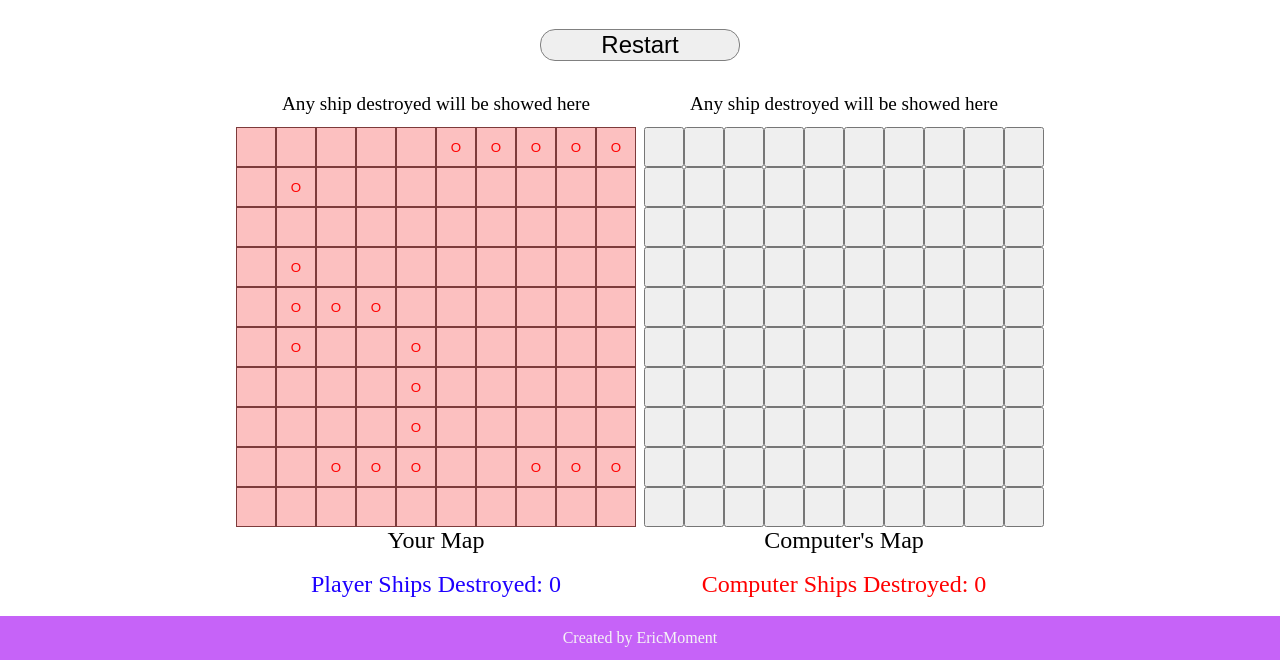
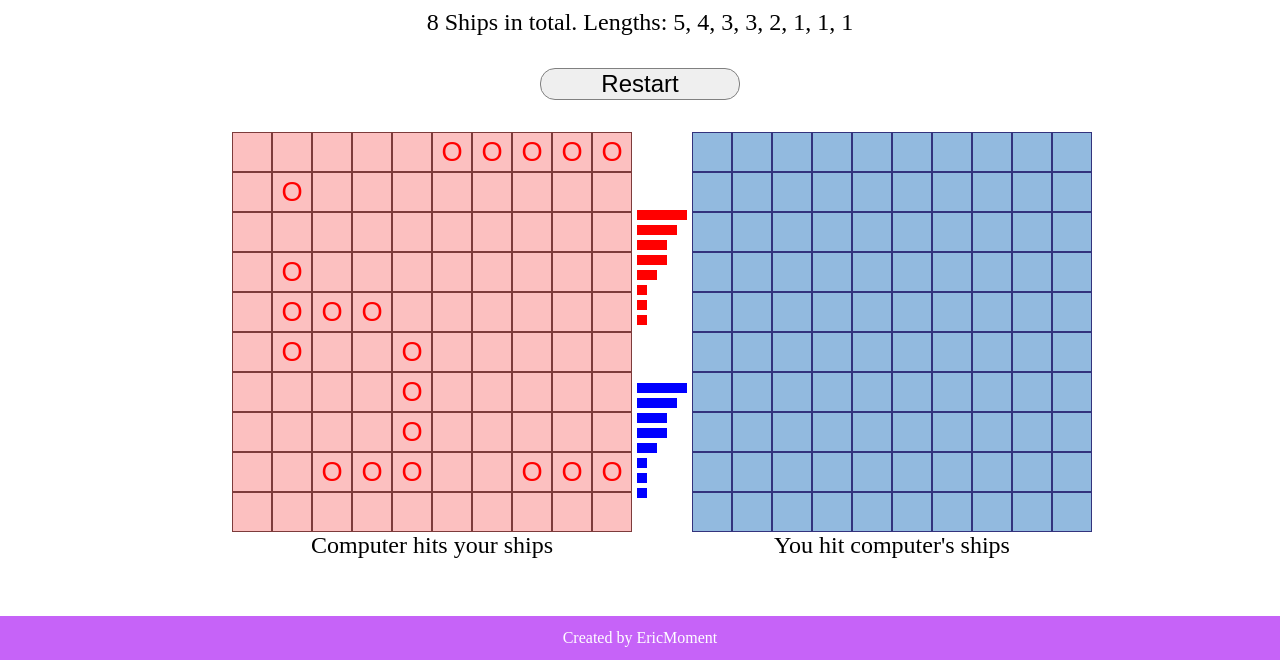
Before and after one commit to EricMoment/Battleship, a plain HTML site: page index.html in a window 1280 px wide. Shown: the part 140-800 px from the top of the page. Drawn offline with Linux system fonts and the light colour scheme.

Commit message:
added individual ship features and fixed circular buttons in IOS

```diff
--- a/index.html
+++ b/index.html
@@ -11,14 +11,13 @@
 
 <body>
   <header>
-    <a href="https://www.youtube.com/watch?v=RY4nAyRgkLo" title="Learn the rules">BattleShip</a>
+    <a class='title' href="https://www.youtube.com/watch?v=RY4nAyRgkLo" title="Learn the rules">BattleShip</a>
   </header>
   <div class="middle">
-    <div class="ship_number">8 Ships. Lengths: 5, 4, 3, 3, 2, 1, 1, 1</div>
+    <div class="ship_number">8 Ships in total. Lengths: 5, 4, 3, 3, 2, 1, 1, 1</div>
     <button class="restart">Restart</button>
     <div class="game_boards">
       <div class="leftside">
-        <div class="messFromCom">Any ship destroyed will be showed here</div>
         <div class="player_container">
           <button class="player_square" id="0,0p"></button>
           <button class="player_square" id="0,1p"></button>
@@ -121,11 +120,39 @@
           <button class="player_square" id="9,8p"></button>
           <button class="player_square" id="9,9p"></button>
         </div>
-        <div class="your_map">Your Map</div>
-        <div class="your_ships_destroyed">Player Ships Destroyed: 0</div>
+        <div class="your_map">Computer hits your ships</div>
+      </div>
+      <div class="side_details">
+        <div class="player_ship_details">
+          <div class="player_ship_details_part_1">
+            <div class="psd5"></div>
+            <div class="psd4"></div>
+            <div class="psd3-1"></div>
+          </div>
+          <div class="player_ship_details_part_2">
+            <div class="psd3-2"></div>
+            <div class="psd2"></div>
+            <div class="psd1-1"></div>
+            <div class="psd1-2"></div>
+            <div class="psd1-3"></div>
+          </div>
+        </div>
+        <div class="computer_ship_details">
+          <div class="computer_ship_details_part_1">
+            <div class="csd5"></div>
+            <div class="csd4"></div>
+            <div class="csd3-1"></div>
+          </div>
+          <div class="computer_ship_details_part_2">
+            <div class="csd3-2"></div>
+            <div class="csd2"></div>
+            <div class="csd1-1"></div>
+            <div class="csd1-2"></div>
+            <div class="csd1-3"></div>
+          </div>
+        </div>
       </div>
       <div class="rightside">
-        <div class="messFromPlayer">Any ship destroyed will be showed here</div>
         <div class="computer_container">
           <button class="computer_square" id="0,0c"></button>
           <button class="computer_square" id="0,1c"></button>
@@ -228,14 +255,13 @@
           <button class="computer_square" id="9,8c"></button>
           <button class="computer_square" id="9,9c"></button>
         </div>
-        <div class="computer_map">Computer's Map</div>
-        <div class="computer_ships_destroyed">Computer Ships Destroyed: 0</div>
+        <div class="computer_map">You hit computer's ships</div>
       </div>
     </div>
 
   </div>
   <footer>
-    <div class="credits">Created by EricMoment</div>
+    <a class="credits" href="https://github.com/EricMoment/Battleship">Created by EricMoment</a>
   </footer>
 </body>
 
--- a/javascript.js
+++ b/javascript.js
@@ -2,6 +2,7 @@ const Ship = (length) => {
   let positions = []
   let hits = 0;
   let sunk = false
+  let responsibleDiv;
   const addPos = (row, column) => {
     positions.push([row, column])
   }
@@ -10,19 +11,21 @@ const Ship = (length) => {
   const status = () => sunk
   const getLength = () => length
   const counted = () => sunk = 'Counted'
+  const addResponsibleDiv = (div) => {
+    responsibleDiv = div
+  }
+  const getResponsibleDiv = () => responsibleDiv
   // if hit, the ship's hit will up by 1, and if hits = length, the ship is sunk
   const isSunk = () => {
     hits++
     if (hits === length) {
       sunk = true
-      //console.log(`Ship with length of ${length} has sunk`)
     }
-    //console.log(`A ship has been hit`)
   }
-  return { isSunk, status, addPos, getPos, counted, getLength }
+  return { isSunk, status, addPos, getPos, counted, getLength, addResponsibleDiv, getResponsibleDiv }
 }
 
-const Gameboard = (player) => {
+const Gameboard = (player, div) => {
   const board = [ //O, X, '*', ' '
     //c 0    1    2    3    4    5    6    7    8    9      r
     [' ', ' ', ' ', ' ', ' ', ' ', ' ', ' ', ' ', ' '], //0
@@ -112,6 +115,7 @@ const Gameboard = (player) => {
     let direction = directions[Math.floor(Math.random() * directions.length)]
     //every time #addships is called, a ship from factory is added in player's ships object
     player.addShips(index, length)
+    player.ships[index].addResponsibleDiv(div[index])
     switch (direction) {
       // two things, update board and update ships possessed by player/AI
       case 'left':
@@ -222,8 +226,6 @@ const Computer = () => {
   const addShips = (index, length) => {
     ships[index] = Ship(length)
   }
-  const MessageToPlayer = document.querySelector('.messFromCom')
-  const MessageDestroyedShips = document.querySelector('.your_ships_destroyed')
   const previousHit = { cell: null, symbol: null }
   let lastShipHit
   let hasJustSunkaShip = false
@@ -272,16 +274,14 @@ const Computer = () => {
       }
       if (playersShips[shipIndex].status() === true) {
         playerShipDestroyed++
+        playersShips[shipIndex].getResponsibleDiv().style.backgroundColor = 'gray'
         //change status to counted so the playerShipDestroyed is not incred every loop.
         playersShips[shipIndex].counted()
         hasJustSunkaShip = true /* */
         lastShipHit = null /* */
-        MessageToPlayer.textContent = `Computer has destroyed your ship of length ${playersShips[shipIndex].getLength()}`
-        MessageDestroyedShips.textContent = `Player Ships Destroyed: ${playerShipDestroyed}`
         //console.log('Player Ships Destroyed:' + playerShipDestroyed)
       } else {
         hasJustSunkaShip = false
-        MessageToPlayer.textContent = ' '
       } /* */
       previousHit.cell = [row, column] /* */
       previousHit.symbol = 'O' /* */
@@ -293,7 +293,8 @@ const Computer = () => {
     //console.log(board)
     //win condition and message
     if (playerShipDestroyed === Object.keys(playersShips).length) {
-      MessageToPlayer.textContent = 'Computer has won~'
+      document.querySelector('.your_map').textContent = "Computer has won!"
+      document.querySelector('.computer_map').textContent = "You have lost!"
       document.querySelectorAll('.computer_square').forEach(square => {
         square.replaceWith(square.cloneNode(true))
       })
@@ -302,11 +303,36 @@ const Computer = () => {
   return { addShips, ships, moves }
 }
 
+function shipBars() {
+  const pShip1 = document.querySelector('.psd5')
+  const pShip2 = document.querySelector('.psd4')
+  const pShip3 = document.querySelector('.psd3-1')
+  const pShip4 = document.querySelector('.psd3-2')
+  const pShip5 = document.querySelector('.psd2')
+  const pShip6 = document.querySelector('.psd1-1')
+  const pShip7 = document.querySelector('.psd1-2')
+  const pShip8 = document.querySelector('.psd1-3')
+  const cShip1 = document.querySelector('.csd5')
+  const cShip2 = document.querySelector('.csd4')
+  const cShip3 = document.querySelector('.csd3-1')
+  const cShip4 = document.querySelector('.csd3-2')
+  const cShip5 = document.querySelector('.csd2')
+  const cShip6 = document.querySelector('.csd1-1')
+  const cShip7 = document.querySelector('.csd1-2')
+  const cShip8 = document.querySelector('.csd1-3')
+
+  const pShipDivs = [pShip1, pShip2, pShip3, pShip4, pShip5, pShip6, pShip7, pShip8]
+  const cShipDivs = [cShip1, cShip2, cShip3, cShip4, cShip5, cShip6, cShip7, cShip8]
+
+return {pShipDivs, cShipDivs}
+}
 function printBoard() {
+  // Gain Control of ship bars between both sides
+  const {pShipDivs, cShipDivs} = shipBars()
   const playersGen = Player('Arcas')
   const comGen = Computer()
-  const playerBoard = Gameboard(playersGen)
-  const comBoard =  Gameboard(comGen)
+  const playerBoard = Gameboard(playersGen, pShipDivs)
+  const comBoard =  Gameboard(comGen, cShipDivs)
   const shiplist = [5, 4, 3, 3, 2, 1, 1, 1] //change ships here
   for (let i = 0; i < shiplist.length; i++) {
     playerBoard.placeShips(shiplist[i], i)
@@ -331,8 +357,6 @@ function printBoard() {
   const playersShips = playersGen.ships
   const computersShips = comGen.ships
   const computer_board = comBoard.getBoard()
-  const MessageToComputer = document.querySelector('.messFromPlayer')
-  const MessageDestroyedShips = document.querySelector('.computer_ships_destroyed')
   //player moves. You have to use QSelectorAll because you need to remove each square's listener
   const computerSquaresHTML = document.querySelectorAll('.computer_square')
   computerSquaresHTML.forEach(square => {
@@ -357,12 +381,11 @@ function printBoard() {
         }
         if (computersShips[shipIndex].status() === true) {
           playersGen.playerDownsComShips()
+          computersShips[shipIndex].getResponsibleDiv().style.backgroundColor = 'gray'
           //change status to counted so the playerShipDestroyed is not incred every loop.
           computersShips[shipIndex].counted()
-          MessageToComputer.textContent = `Player has destroyed computer's ship of length ${computersShips[shipIndex].getLength()}`
-          MessageDestroyedShips.textContent = `Computer Ships Destroyed: ${playersGen.getComShipdestroyed()}`
           //console.log('Computer Ships Destroyed:' + playersGen.getComShipdestroyed())
-        } else {MessageToComputer.textContent = ' '}
+        }
       }
       comBoard.boardHit(x, y) //update board on Board
       //console.log('Right Board: ')
@@ -370,7 +393,8 @@ function printBoard() {
       //So we dont accidentally click same square twice
       square.removeEventListener('click', e)
       if (playersGen.winCon()) {
-        MessageToComputer.textContent = `Player ${playersGen.name()} has won!!`
+        document.querySelector('.computer_map').textContent = "You have won!"
+        document.querySelector('.your_map').textContent = 'Computer has lost!'
         //remove all e listeners after a result is decided
         //credits: https://bobbyhadz.com/blog/javascript-remove-all-event-listeners-from-element
         computerSquaresHTML.forEach(square => square.replaceWith(square.cloneNode(true)))
@@ -384,16 +408,17 @@ function printBoard() {
   document.querySelector('.restart').addEventListener('click', function event() {
     /* note you can't use computerSquaresHTML here because 'return' above gets you out of function,
     hence computerSquaresHTML loses its reference. so have to queryall*/
+    document.querySelector('.your_map').textContent = "You hit computer's ships"
+    document.querySelector('.computer_map').textContent = "Computer hits your's ships"
     document.querySelectorAll('.computer_square').forEach(square => {
       square.textContent = ' ' //neccessary to clear right side (computer) board
       square.replaceWith(square.cloneNode(true)) //neccessary to clear repeated listeners
     })
+    const {pShipDivs, cShipDivs} = shipBars()
+    pShipDivs.forEach(div => div.style.backgroundColor = 'red')
+    cShipDivs.forEach(div => div.style.backgroundColor = 'blue')
     //neccessary to prevent repeated clicks
     document.querySelector('.restart').removeEventListener('click', event)
-    document.querySelector('.messFromCom').textContent = 'Any ship destroyed will be showed here'
-    document.querySelector('.messFromPlayer').textContent = 'Any ship destroyed will be showed here'
-    document.querySelector('.your_ships_destroyed').textContent = 'Player Ships Destroyed: 0'
-    document.querySelector('.computer_ships_destroyed').textContent = 'Computer Ships Destroyed: 0'
     game()
   })
 })()
--- a/style.css
+++ b/style.css
@@ -37,7 +37,7 @@ body {
   flex-direction: column;
 };
 
-haeder {
+header {
   height: 100px;
 }
 
@@ -48,19 +48,20 @@ haeder {
   flex-direction: column;
   gap: 2rem;
   flex: 1 0 auto;
+  margin-top: 0;
 }
 
-a {
+.title {
   font-size: 6rem;
   font-family: 'Courier New', monospace;
   text-decoration: none;
 }
 
-a:visited {
+.title:visited {
   color: black;
 }
 
-a:hover {
+.title:hover {
   color: blue;
 }
 
@@ -72,7 +73,6 @@ a:hover {
   font-size: 1.5rem;
   width: 200px;
   border-radius: 15px;
-  border: none;
   border: 1px solid gray;
 }
 
@@ -83,6 +83,7 @@ a:hover {
 
 .game_boards {
   display: flex;
+  align-items: center;
   justify-content: space-around;
   flex-direction: row;
   width: 816px;
@@ -98,34 +99,74 @@ a:hover {
 }
 
 .player_square {
+  display: flex;
+  justify-content: center;
+  align-items: center;
+  font-size: 1.7em;
   color: red;
+  border-radius: 0;
+  -webkit-border-radius:0px;
   background-color: rgb(252, 192, 192);
   border: 1px solid rgb(125, 59, 59);
 }
 
+.computer_square {
+  display: flex;
+  justify-content: center;
+  align-items: center;
+  font-size: 1.7em;
+  color: blue;
+  border-radius: 0;
+  -webkit-border-radius:0px;
+  background-color: rgb(146, 186, 223);
+  border: 1px solid rgb(51, 51, 125);
+}
+
+.side_details {
+  display: flex;
+  flex-direction: column;
+  gap: 3rem;
+}
+.player_ship_details_part_1 > div,
+.player_ship_details_part_2 > div {
+  background-color: red;
+  margin: 5px;
+}
+
+.computer_ship_details_part_1 > div,
+.computer_ship_details_part_2 > div {
+  background-color: blue;
+  margin: 5px;
+}
+
+.psd5, .csd5 {
+  height: 10px;
+  width: 50px;
+}
+.psd4, .csd4 {
+  height: 10px;
+  width: 40px;
+}
+.psd3-1, .csd3-1,
+.psd3-2, .csd3-2 {
+  height: 10px;
+  width: 30px;
+}
+.psd2, .csd2 {
+  height: 10px;
+  width: 20px;
+}
+.psd1-1, .csd1-1,
+.psd1-2, .csd1-2,
+.psd1-3, .csd1-3 {
+  height: 10px;
+  width: 10px;
+}
 .your_map,
-.computer_map,
-.computer_ships_destroyed,
-.your_ships_destroyed {
-  min-height: calc(2*(22px));
+.computer_map {
+  min-height: 44px;
   text-align: center;
   font-size: 1.5rem;
-}
-
-.your_ships_destroyed {
-  color: rgb(30, 0, 255);
-}
-
-.computer_ships_destroyed {
-  color: red;
-}
-
-.messFromCom,
-.messFromPlayer {
-  text-align: center;
-  font-size: 1.2rem;
-  min-height: 26.4px;
-  margin-bottom: 8px;
 }
 
 footer {
@@ -135,31 +176,48 @@ footer {
   display: flex;
   align-items: center;
   justify-content: center;
-  color: whitesmoke;
 }
 
-@media (max-width: 816px) {
+.credits {
+  color: white;
+  text-decoration: none;
+}
+@media (max-width: 880px) {
   body {
     display: inline-flex
   }
-  a {
+  .title {
     font-size: 5.5rem;
   }
   .game_boards {
     display: flex;
     flex-direction: column-reverse;
   }
+
+  .side_details {
+    display: flex;
+    flex-direction: row;
+    width: 720px;
+    justify-content: space-around;
+  }
+
   .leftside, .rightside {
     display: flex;
     flex-direction: column;
     justify-content: center;
     align-items: center;
   }
+  .player_ship_details_part_1,
+  .player_ship_details_part_2,
+  .computer_ship_details_part_1,
+  .computer_ship_details_part_2 {
+    display: flex;
+    flex-direction: row;
+  }
   .player_container,
   .computer_container {
-    height: 500px;
-    width: 500px;
+    height: 720px;
+    width: 720px;
     gap: 4px
   }
-
 }
```
